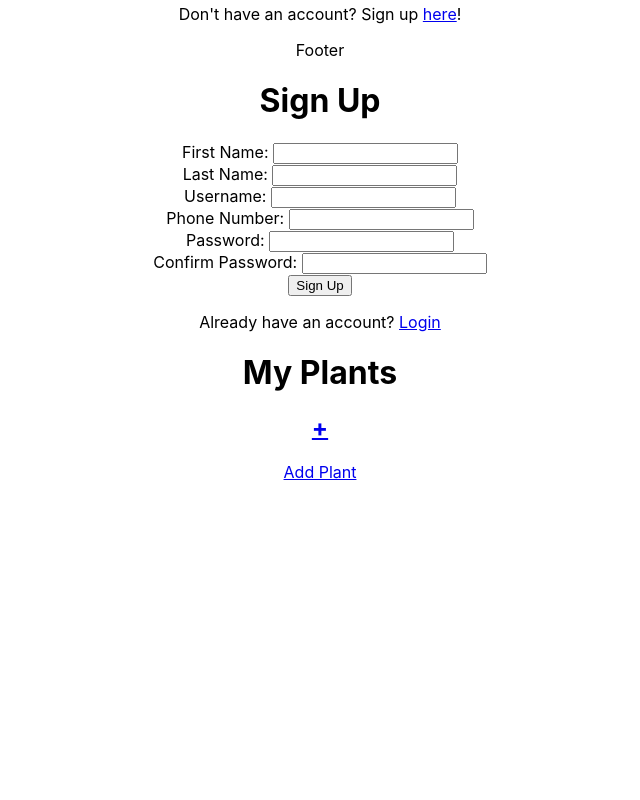
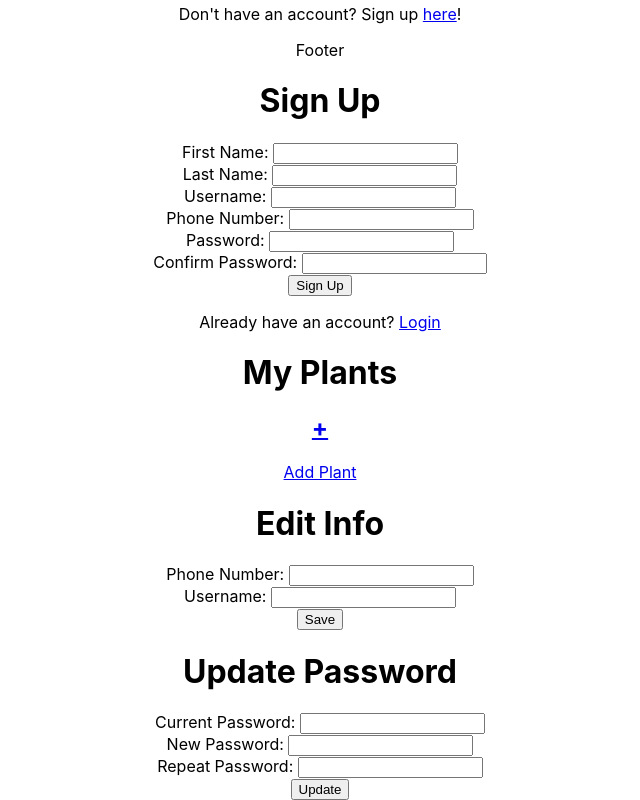
Before and after one commit to WEB-Build-Week-Water-My-Plants-06/front-end, a React (Create React App) app in the folder water-my-plants/: page / in a window 1280 px wide. Shown: the part 249-1049 px from the top of the page, without its empty margins (320-960 px from the left). Before the commit the page ends 800 px from the top, so only its background shows below. Built offline with nearby package versions, Linux system fonts and the light colour scheme; no server answers.

Commit message:
Created profile form and connected. Also adjusted Logout.

```diff
--- a/water-my-plants/src/App.js
+++ b/water-my-plants/src/App.js
@@ -10,6 +10,7 @@ import SignUp from './components/SignUp';
 import PrivateRoute from './components/PrivateRoute';
 import Logout from './components/Logout';
 import MyPlantList from './components/MyPlantList';
+import MyProfile from './components/MyProfile';
 
 function App() {
   return (
@@ -19,6 +20,7 @@ function App() {
         <Footer />
         <SignUp />
         <MyPlantList />
+        <MyProfile />
 
       <Switch>
         <PrivateRoute exact path='/logout' component={Logout}/>
--- a/water-my-plants/src/components/EditProfileForm.js
+++ b/water-my-plants/src/components/EditProfileForm.js
@@ -0,0 +1,110 @@
+import React, {useState} from 'react';
+import axiosWithAuth from '../utils/axiosWithAuth';
+
+export default function EditProfile () {
+  const user = {
+    username: localStorage.getItem ('username'),
+    phone_number: localStorage.getItem ('phone_number'),
+    password: '',
+  };
+  const [formValues, setFormValues] = useState (user);
+  const id = localStorage.getItem ('id');
+
+  const onSubmit = e => {
+    e.preventDefault ();
+    edit ();
+  };
+
+  const onChange = e => {
+    setFormValues ({
+      ...formValues,
+      [e.target.name]: e.target.value,
+    });
+  };
+
+  const edit = () => {
+    axiosWithAuth ()
+      .put (`/users/${id}`, formValues)
+      .then (res => {
+        localStorage.setItem ('phone_number', res.data.phone_number);
+        localStorage.setItem ('username', res.data.username);
+        localStorage.setItem ('id', res.data.user_id);
+      })
+      .catch (err => {
+        console.log (err);
+      });
+  };
+
+  return (
+    <div className="edit-forms form-container">
+      <div className="info-edit">
+        <div className="multiple-form-titles">
+          <h1>Edit Info</h1>
+        </div>
+
+        <form onSubmit={onSubmit}>
+          <div className="edit-fields">
+            <div className="form-spacing">
+              <label htmlFor="phone_number">Phone Number: </label>
+              <input
+                name="phone_number"
+                type="phone"
+                onChange={onChange}
+                value={formValues.phone_number}
+              />
+            </div>
+
+            <div className="form-spacing">
+              <label htmlFor="username">Username: </label>
+              <input
+                name="username"
+                type="text"
+                onChange={onChange}
+                value={formValues.username}
+              />
+            </div>
+          </div>
+
+          <div className="submit">
+            <button>Save</button>
+          </div>
+        </form>
+      </div>
+
+      <div className="password-edit">
+        <div className="multiple-form-titles">
+          <h1>Update Password</h1>
+        </div>
+
+        <form onSubmit={onSubmit}>
+          <div className="edit-fields">
+            <div className="form-spacing">
+              <label htmlFor="password">Current Password: </label>
+              <input
+                name="password"
+                type="password"
+                value={formValues.password}
+                onChange={onChange}
+              />
+            </div>
+
+            <div className="form-spacing">
+              <label htmlFor="new_password">New Password: </label>
+              <input name="new_password" type="password" />
+            </div>
+
+            <div className="form-spacing">
+              <label htmlFor="repeat_password">Repeat Password: </label>
+              <input name="repeat_password" type="password" />
+            </div>
+          </div>
+
+          <div className="submit">
+            <button>Update</button>
+          </div>
+        </form>
+      </div>
+
+    </div>
+  );
+};
--- a/water-my-plants/src/components/Logout.js
+++ b/water-my-plants/src/components/Logout.js
@@ -1,20 +1,16 @@
 import React, { useEffect } from 'react';
 import { useHistory } from 'react-router-dom';
-
-import axiosWithAuth from '../utils/axiosWithAuth';
 
 export default function Logout() {
   const { push } = useHistory();
 
+  localStorage.removeItem('token');
+  localStorage.removeItem('username');
+  localStorage.removeItem('id');
+  localStorage.removeItem('phone_number');
+
   useEffect(() => {
-    axiosWithAuth()
-      .post('/logout')
-      .then(resp => {
-        localStorage.removeItem('token');
-        push('/');
-      }).catch(err => {
-        console.log(err);
-      })
+    push('/');
   }, []);
 
   return (
--- /dev/null
+++ b/water-my-plants/src/components/MyProfile.js
@@ -0,0 +1,10 @@
+import React from 'react';
+import EditProfile from './EditProfileForm';
+
+export default function MyProfile () {
+  return (
+    <div>
+      <EditProfile />
+    </div>
+  );
+};
```
Also changed, not shown: water-my-plants/src/components/AddPlantForm.js (+5 -8 lines), water-my-plants/src/components/MyAccount.js (deleted).
